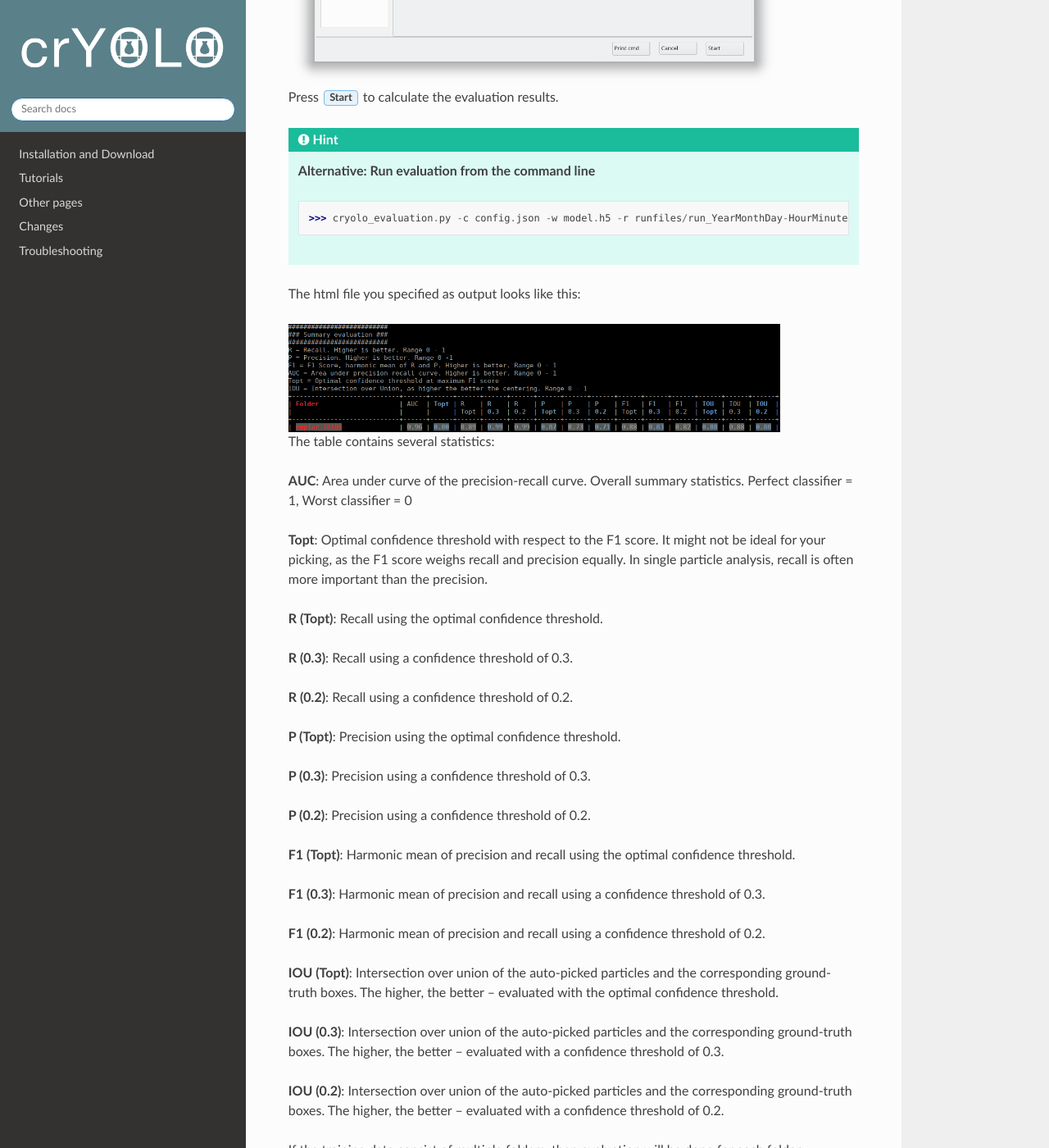
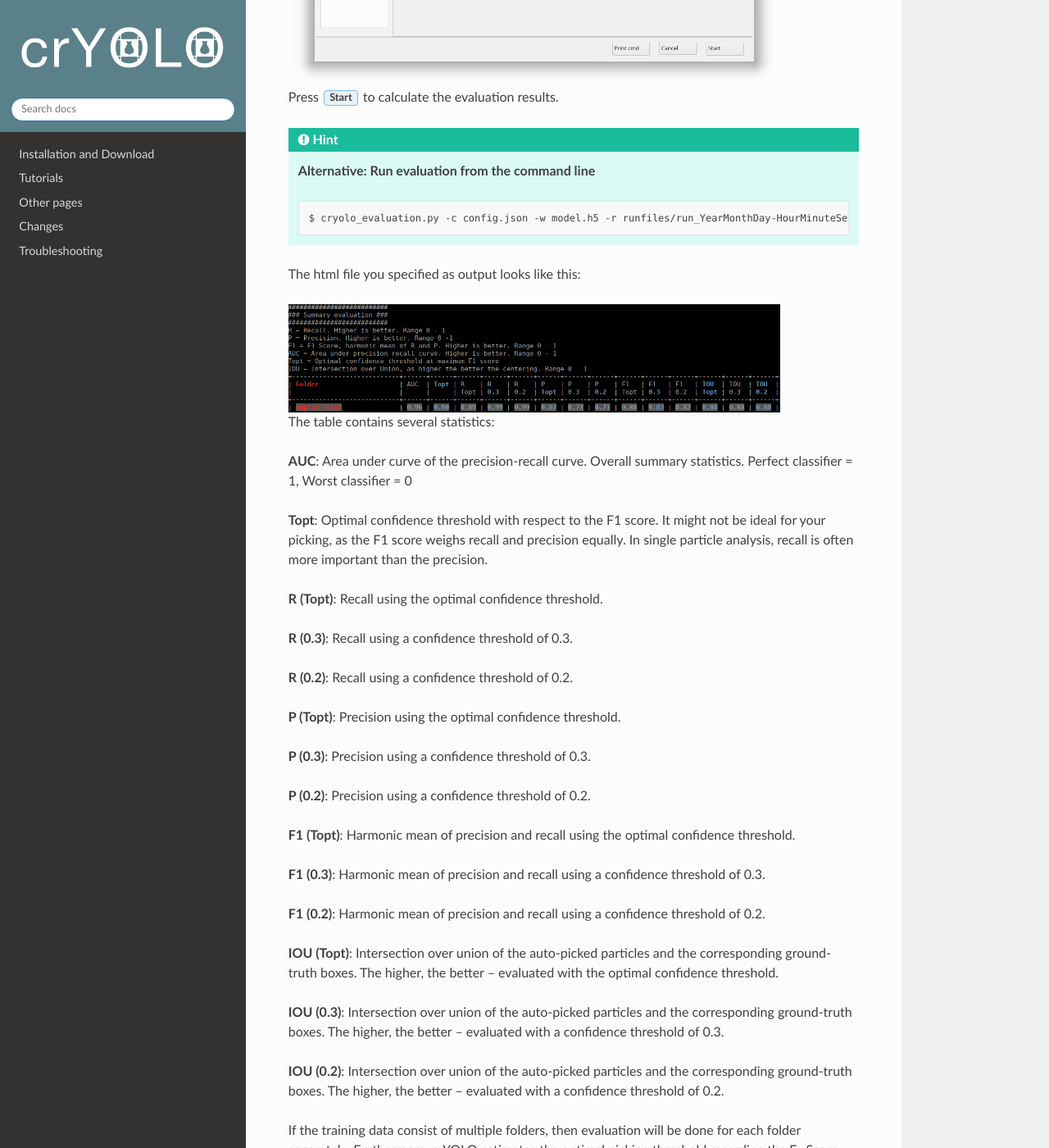
Before and after one commit to MPI-Dortmund/cryolo, a Sphinx documentation site: the page built from source/tutorials/evaluate_results.rst, in a window 1280 px wide and 1400 px high, scrolled down 1457 px. Shown: the whole window at 82% size. Built offline with Sphinx 7.4.7 and the Read the Docs theme 2.0.0, drawn with Linux system fonts in a browser that asks for light colours; part of the change alters nothing that is shown.

```diff
--- a/source/tutorials/evaluate_results.rst
+++ b/source/tutorials/evaluate_results.rst
@@ -35,7 +35,9 @@ Press :guilabel:`Start` to calculate the evaluation results.
 
     **Alternative: Run evaluation from the command line**
 
-    >>> cryolo_evaluation.py -c config.json -w model.h5 -r runfiles/run_YearMonthDay-HourMinuteSecond.json -g 0
+    .. prompt:: bash $
+
+        cryolo_evaluation.py -c config.json -w model.h5 -r runfiles/run_YearMonthDay-HourMinuteSecond.json -g 0
 
 The html file you specified as output looks like this:
 
```
